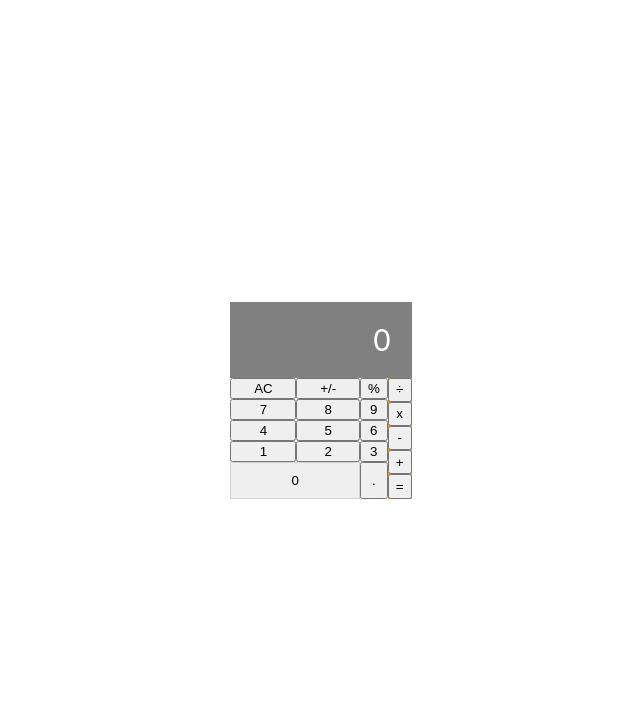
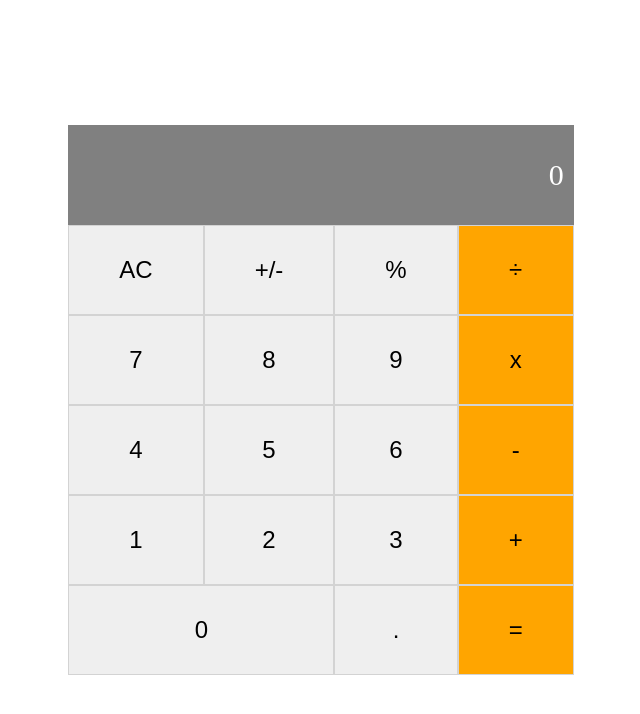
Before and after one commit to Cerdtruir/MathSite, a React (Create React App) app: page / in a window 1280 px wide. Shown: the top 714 px of the page, without its empty margins (319-959 px from the left). Built offline with nearby package versions, Linux system fonts and the light colour scheme.

Commit message:
Move all css to index.css and fix button styles

```diff
--- a/src/App.css
+++ /dev/null
@@ -1,55 +0,0 @@
-body {
-  box-sizing: border-box;
-  display: flex;
-  height: 100vh;
-  margin: 0;
-  justify-content: center;
-  align-items: center;
-}
-
-.calculator {
-  display: flex;
-  flex-direction: column;
-  align-items: center;
-}
-
-.display {
-  background-color: grey;
-  text-align: end;
-  width: 100%;
-  padding: 0;
-}
-
-.display > * {
-  padding: 10px;
-  color: white;
-  font-size: 30px;
-  margin: 10px;
-}
-
-.keypad {
-  display: flex;
-  width: 100%;
-}
-
-.keypad-left {
-  display: grid;
-  grid: auto / auto auto auto;
-}
-
-.keypad-right {
-  display: grid;
-  grid: auto / auto;
-  background-color: orange;
-}
-
-.button,
-.button-0 {
-  padding: 10px 60px;
-  text-align: center;
-  border: 1px lightgray solid;
-}
-
-.button-0 {
-  grid-column: 1/ 3;
-}
--- a/src/App.js
+++ b/src/App.js
@@ -1,6 +1,5 @@
 /* eslint-disable react/prefer-stateless-function */
 import React from 'react';
-import './App.css';
 import Calculator from './components/Calculator';
 
 class App extends React.Component {
--- a/src/index.css
+++ b/src/index.css
@@ -1,27 +1,60 @@
 body {
+  box-sizing: border-box;
+  display: flex;
+  height: 100vh;
   margin: 0;
-  font-family:
-    -apple-system,
-    BlinkMacSystemFont,
-    "Segoe UI",
-    Roboto,
-    Oxygen,
-    Ubuntu,
-    Cantarell,
-    "Fira Sans",
-    "Droid Sans",
-    "Helvetica Neue",
-    sans-serif;
-  -webkit-font-smoothing: antialiased;
-  -moz-osx-font-smoothing: grayscale;
+  justify-content: center;
+  align-items: center;
 }
 
-code {
-  font-family:
-    source-code-pro,
-    Menlo,
-    Monaco,
-    Consolas,
-    "Courier New",
-    monospace;
+.calculator {
+  display: flex;
+  flex-direction: column;
+  align-items: center;
 }
+
+.display {
+  background-color: grey;
+  width: 100%;
+  padding: 0;
+  height: 100px;
+  display: flex;
+  align-items: center;
+  justify-content: end;
+}
+
+.display-text {
+  padding: 10px;
+  color: white;
+  font-size: 30px;
+}
+
+.keypad {
+  display: flex;
+  width: 100%;
+}
+
+.keypad-left {
+  display: grid;
+  grid: auto / auto auto auto;
+}
+
+.keypad-right {
+  display: grid;
+  grid: auto / auto;
+}
+
+.keypad-right > * {
+  background-color: orange;
+}
+
+button {
+  padding: 30px 50px;
+  text-align: center;
+  border: 1px lightgray solid;
+  font-size: 24px;
+}
+
+.button-0 {
+  grid-column: 1/ 3;
+}
```
